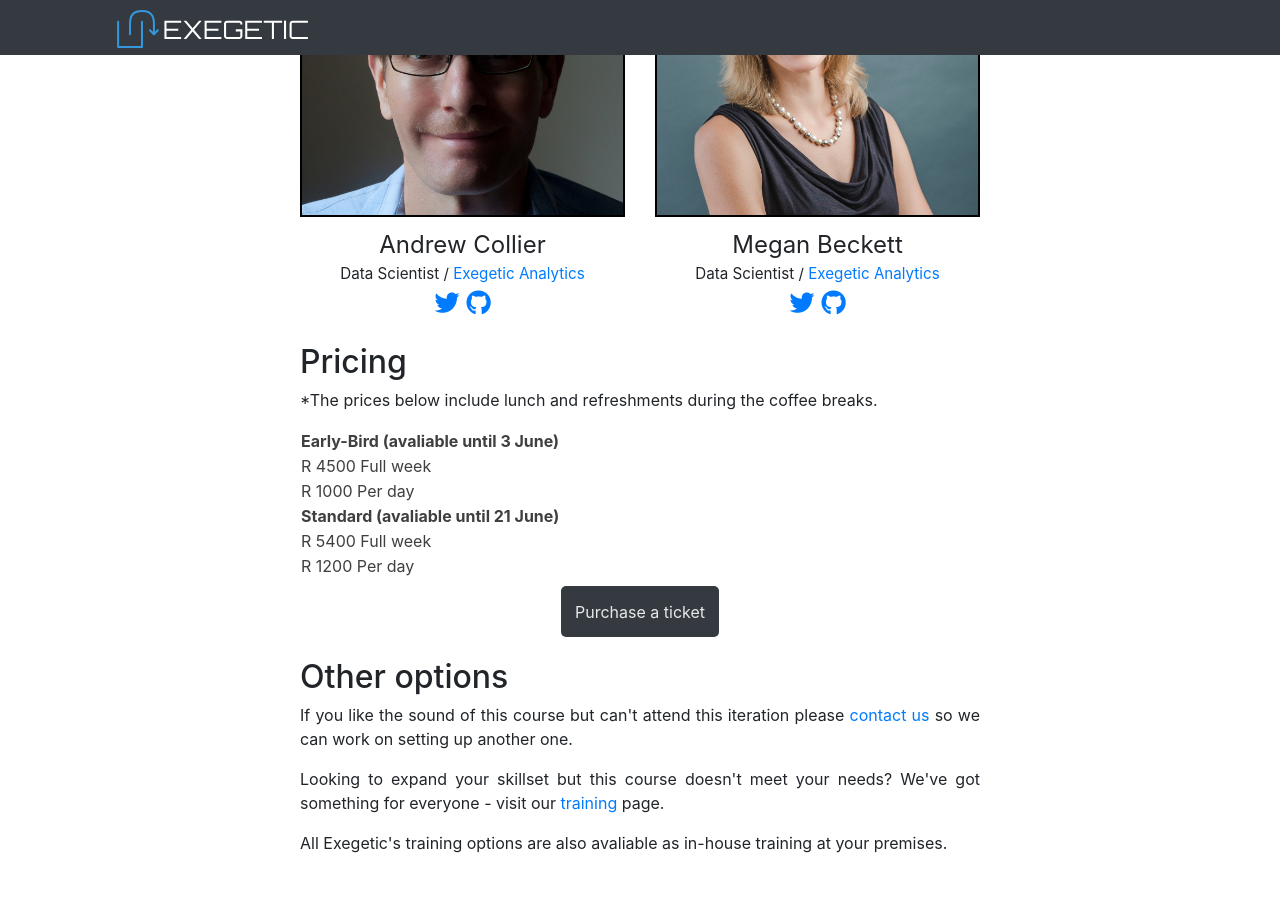
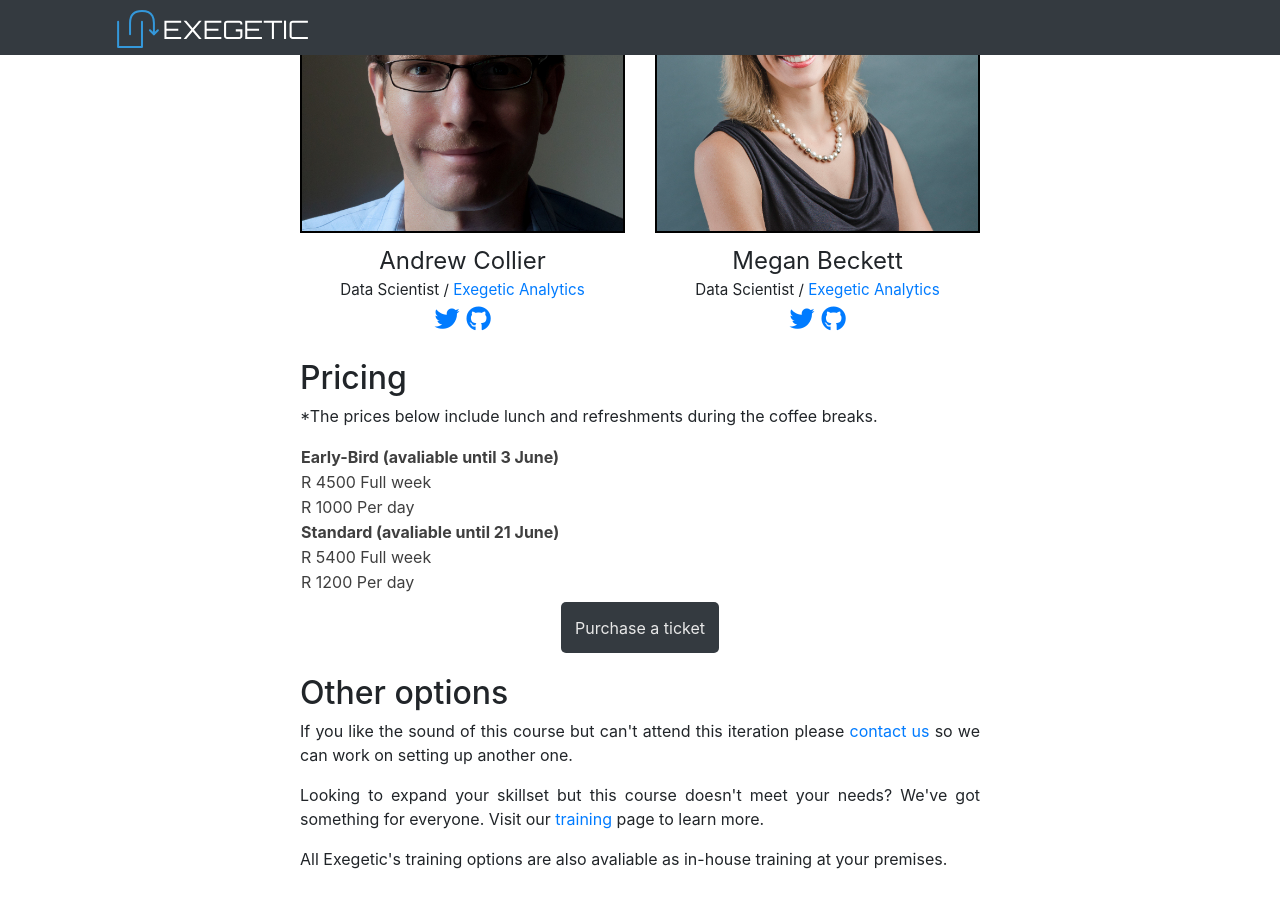
Before and after one commit to exegetic-analytics/intro-data-science-r-cape-town, a Jekyll site: the page built from index.md, in a window 1280 px wide and 900 px high, scrolled down 2461 px. Built offline with Jekyll 4.4.1, drawn with Linux system fonts in a browser that asks for light colours; nearby versions of some CDN libraries; some of the changed text lies outside the part shown.

```diff
--- a/_layouts/home.html
+++ b/_layouts/home.html
@@ -91,13 +91,13 @@ layout: default
 
   <h2> Who should attend?</h2>
       <ul>
-        <li>No prior R experience required</li>
         <li>Academics</li>
         <li>Graduate students</li>
         <li>Data analysts</li>
         <li>Anybody who analyses data with Excel</li>
         <li>Anybody who wants to streamline their analytics workflow</li>
       </ul>
+      <p><i>* No prior R experience required</i></p>
 
   <h2>Why should I attend?</h2>
       <ul>
@@ -182,7 +182,7 @@ layout: default
   </div>
         <h2>Other options</h2>
         <p> If you like the sound of this course but can't attend this iteration please <a href="https://www.exegetic.biz/#contact" target="_blank">contact us</a> so we can work on setting up another one.</p>
-        <p> Looking to expand your skillset but this course doesn't meet your needs? We've got something for everyone - visit our <a href="https://www.exegetic.biz/training/" target="_blank">training</a> page.</p>
+        <p> Looking to expand your skillset but this course doesn't meet your needs? We've got something for everyone. Visit our <a href="https://www.exegetic.biz/training/" target="_blank">training</a> page to learn more.</p>
         <p> All Exegetic's training options are also avaliable as in-house training at your premises.</p>
   {{ content }}
 
```
